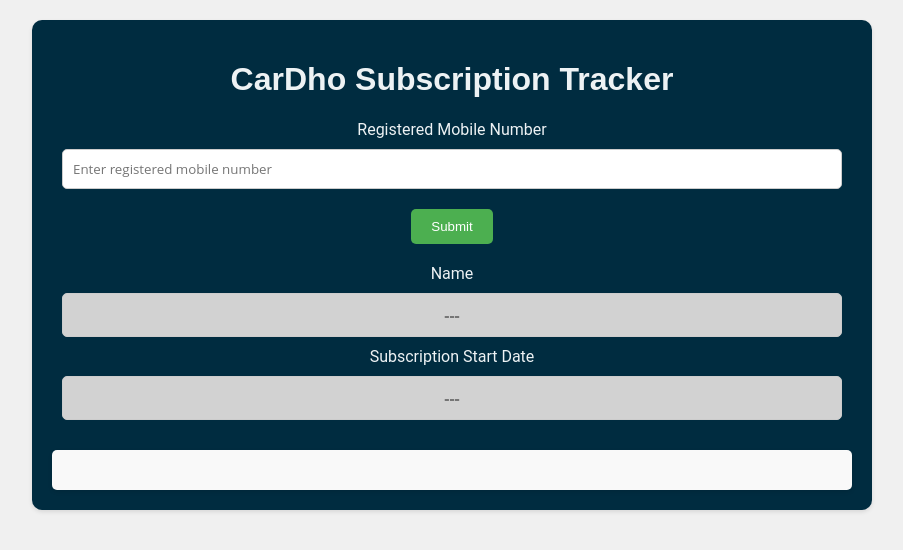
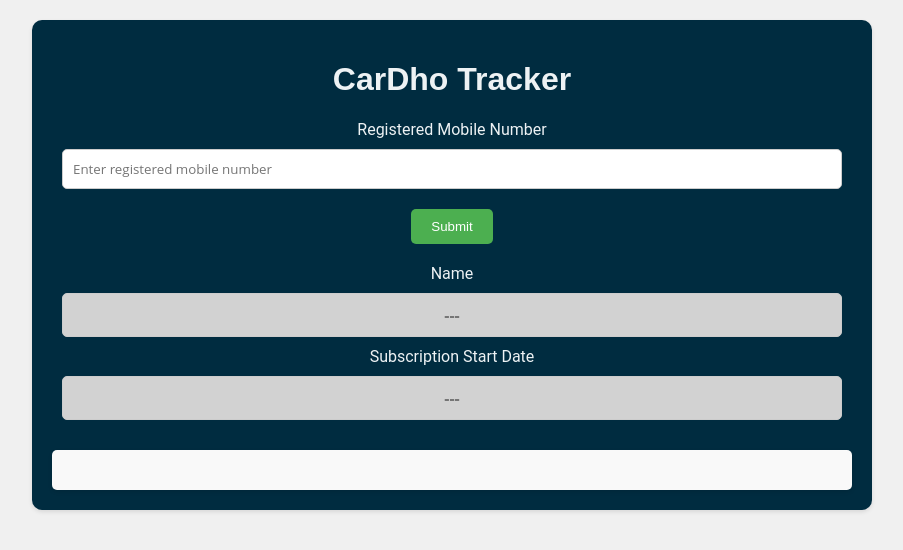
Before and after one commit to cardhoservices/ServiceDetails, a React (Vite) app in the folder client/: page / in a window 1280 px wide. Shown: the top 550 px of the page, without its empty margins (188-1091 px from the left). Built offline with nearby package versions, Linux system fonts and the light colour scheme; no server answers; the HTML template or start-up script is replaced by a standard one.

Commit message:
css change heading

```diff
--- a/client/src/App.jsx
+++ b/client/src/App.jsx
@@ -61,7 +61,7 @@
     }
     return (
         <div className="container">
-            <h1>CarDho Subscription Tracker</h1>
+            <h1>CarDho Tracker</h1>
             <div className='form'>
                 <label htmlFor="mobile-number">Registered Mobile Number</label>
                 <input
```
